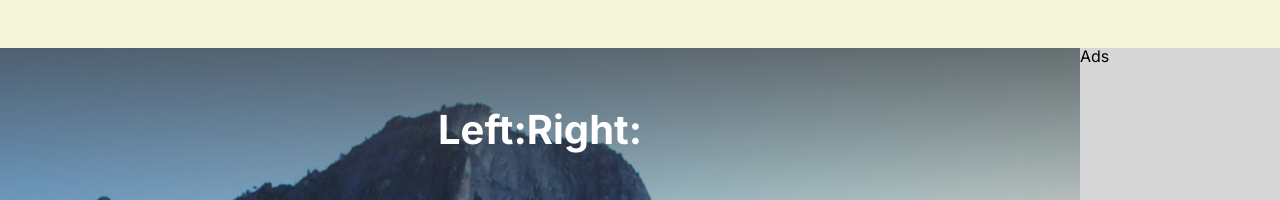
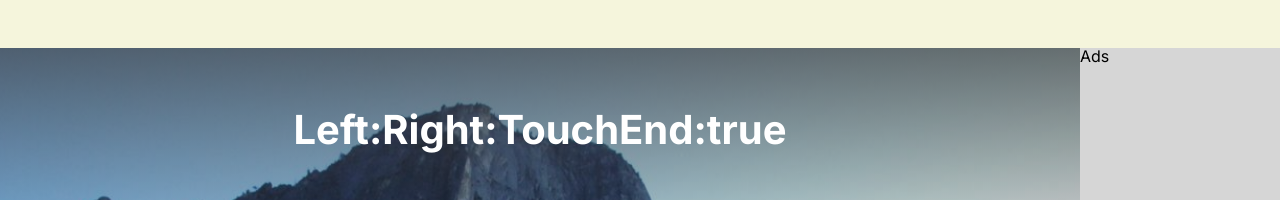
Before and after one commit to minyki-1/Odda-Lab, a Next.js app: page /play/1 in a window 1280 px wide. Shown: the top 200 px of the page. Built offline with nearby package versions, Linux system fonts and the light colour scheme.

Commit message:
dnd 기능 테스트

```diff
--- a/src/pages/play/[id].tsx
+++ b/src/pages/play/[id].tsx
@@ -38,6 +38,7 @@ export default function Play() {
   const [locate, setLocate] = useState({ x: "0", y: "0" })
   const [leftObj, setLeftObj] = useState<string>()
   const [rightObj, setRightObj] = useState<string>()
+  const [touchEnd, setTouchEnd] = useState(true)
   const data = temp;
 
   const handlePointerDown = ({ clientX, clientY, target }: { clientX: number, clientY: number, target: EventTarget }) => {
@@ -110,6 +111,7 @@ export default function Play() {
           <Title>
             <h1>Left:{leftObj}</h1>
             <h1>Right:{rightObj}</h1>
+            <h1>TouchEnd:{String(touchEnd)}</h1>
           </Title>
           <CombineWrap>
             <Combine
@@ -136,6 +138,7 @@ export default function Play() {
                         <ObjectImg
                           id={value.id}
                           {...makeDragDrop()?.click}
+                          onTouchEnd={() => { setTouchEnd(false) }}
                           style={{ backgroundImage: "url(" + value.img + ")" }}
                         />
                         <h1>{value.name}</h1>
```
